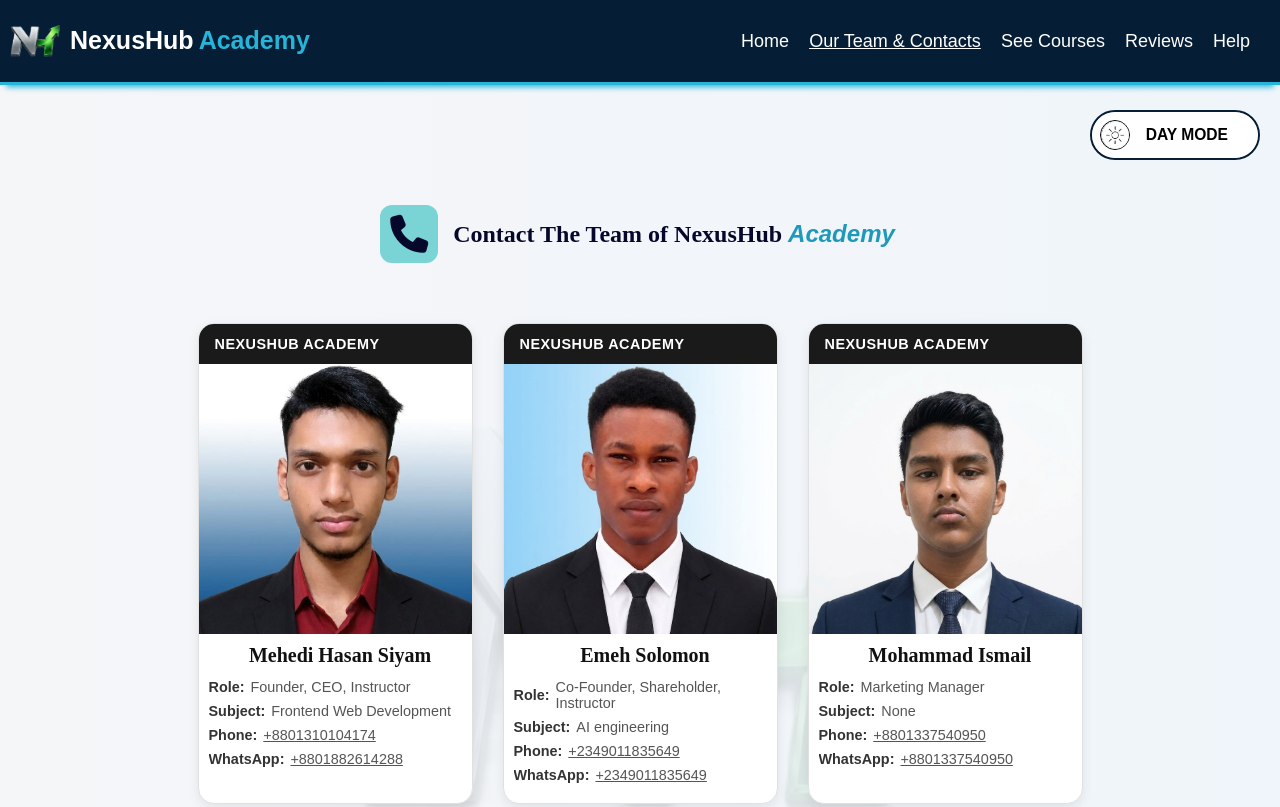
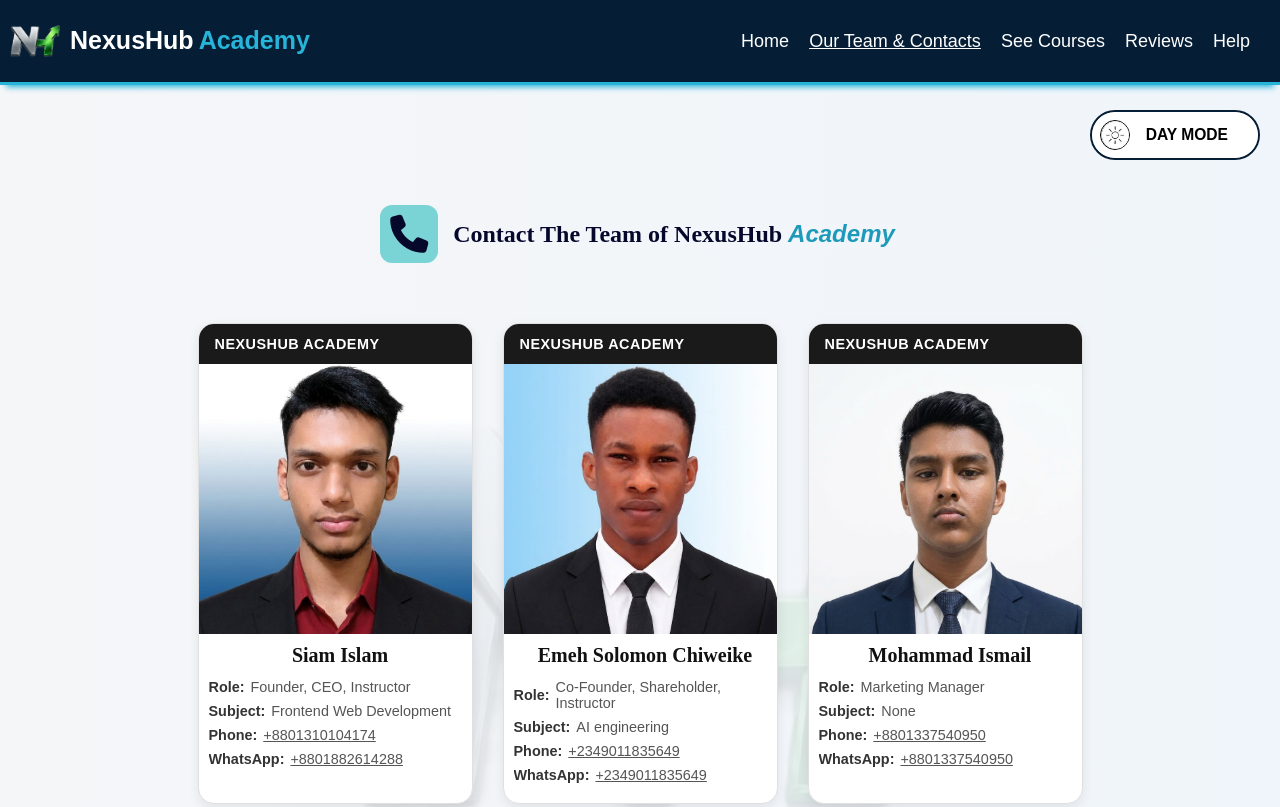
Before and after one commit to Siam-Tech24/NexusHub-Academy, a plain HTML site: page contacts.html in a window 1280 px wide. Shown: the top 807 px of the page. Drawn offline with Linux system fonts and the light colour scheme.

Commit message:
Update contacts.html

```diff
--- a/contacts.html
+++ b/contacts.html
@@ -355,7 +355,7 @@
                     <img src="Partners Pics/siyam.png" alt="Mehedi Hasan Siyam">
 
                     <div class="details">
-                        <h1>Mehedi Hasan Siyam</h1>
+                        <h1>Siam Islam</h1>
                         <h2><span>Role:</span> Founder, CEO, Instructor</h2>
                         <h2><span>Subject:</span> Frontend Web Development</h2>
                         <h2><span>Phone:</span> <a href="tel:+8801310104174">+8801310104174</a></h2>
@@ -368,7 +368,7 @@
                     <img src="Partners Pics/salamon.png" alt="Emeh Solomon ">
 
                     <div class="details">
-                        <h1>Emeh Solomon </h1>
+                        <h1>Emeh Solomon Chiweike</h1>
                         <h2><span>Role:</span> Co-Founder, Shareholder, Instructor</h2>
                         <h2><span>Subject:</span> AI engineering </h2>
                         <h2><span>Phone:</span> <a href="tel:+2349011835649">+2349011835649</a></h2>
```
